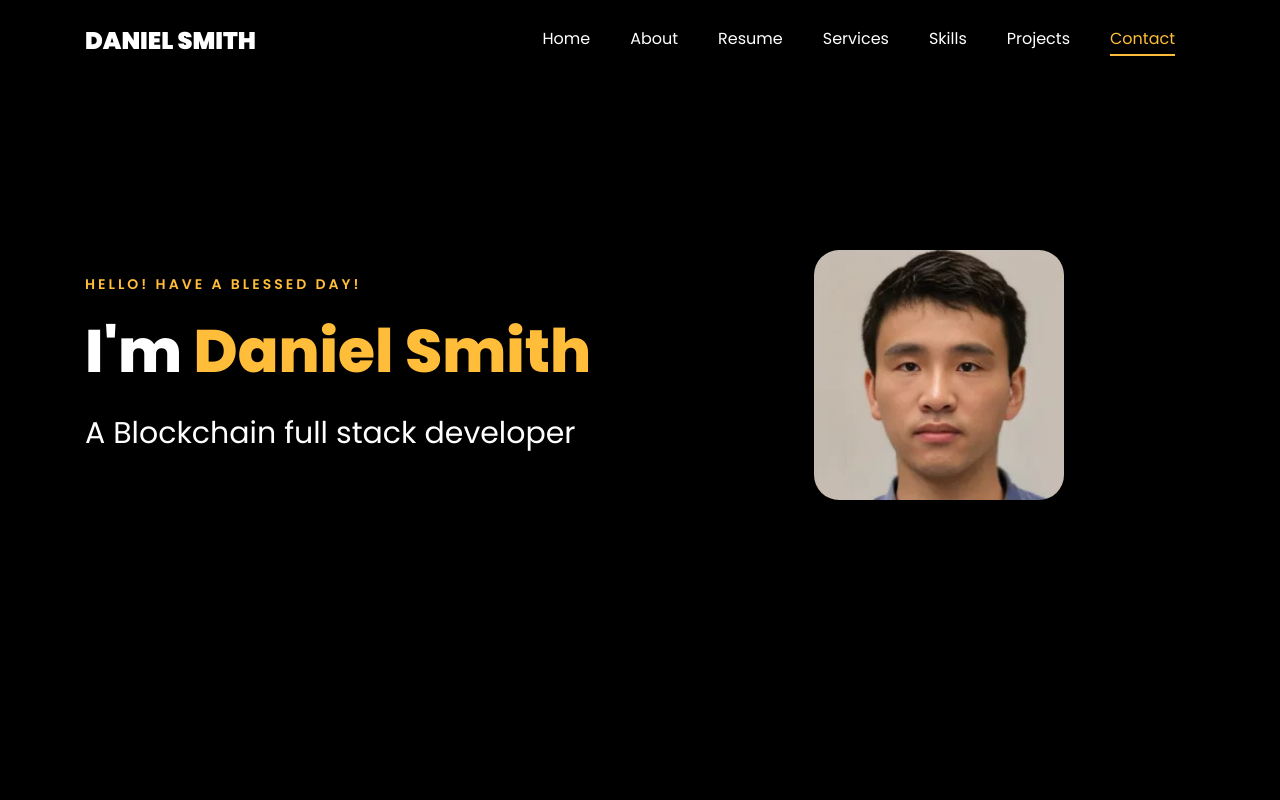
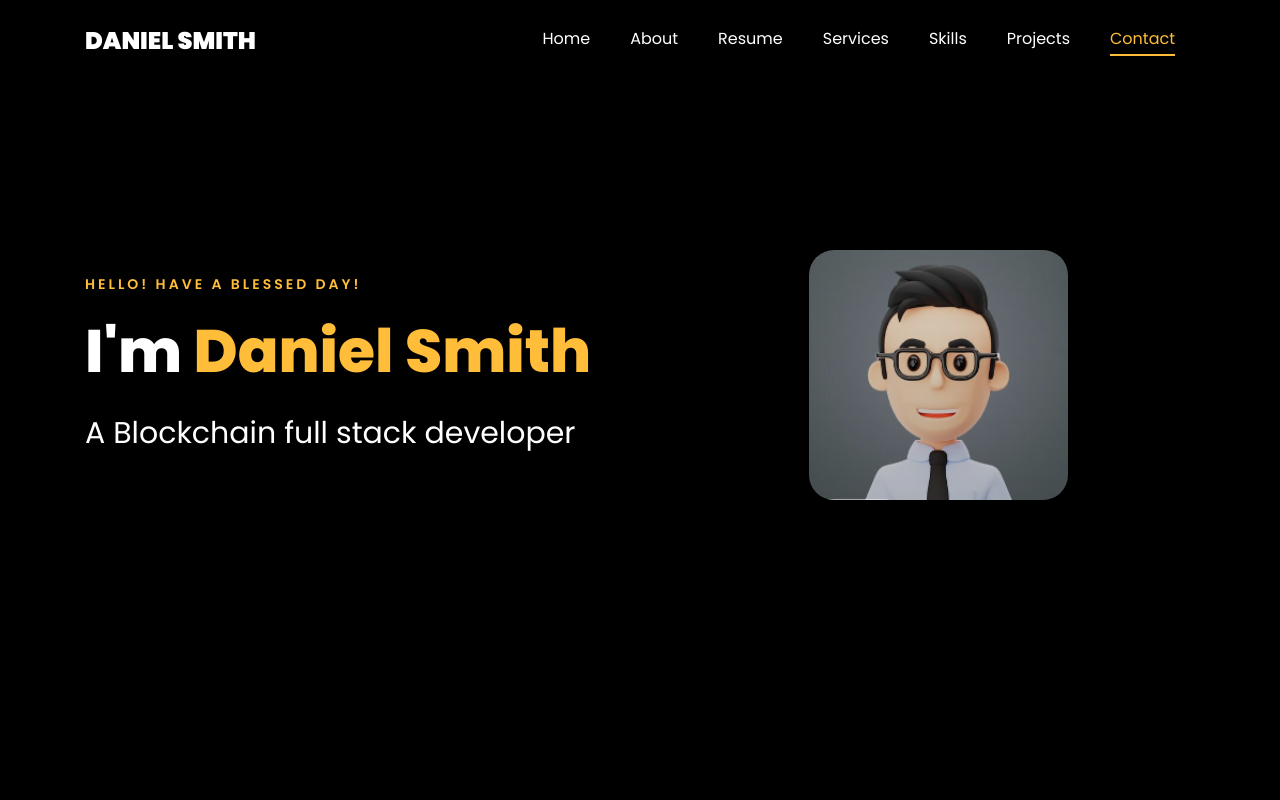
Before and after one commit to Filip-226/portfolio, a plain HTML site: page index.html in a window 1280 px wide. Shown: the top 800 px of the page. Drawn offline with Linux system fonts and the light colour scheme; files whose address does not match are found by name.

Commit message:
changed some content

```diff
--- a/index.html
+++ b/index.html
@@ -58,7 +58,7 @@
 			            <h2 class="mb-4">A Blockchain full stack developer</h2>
 		            </div>
 					<div class="text" style="text-align: center; left: 50%!important;">
-						<img src="images/avatar.jpeg" style="
+						<img src="images/avatar1.PNG" style="
 							margin: auto;
 							height: 250px;
 							width: auto;
```
Also changed, not shown: images/avatar.jpeg (deleted), images/avatar1.PNG (added).
